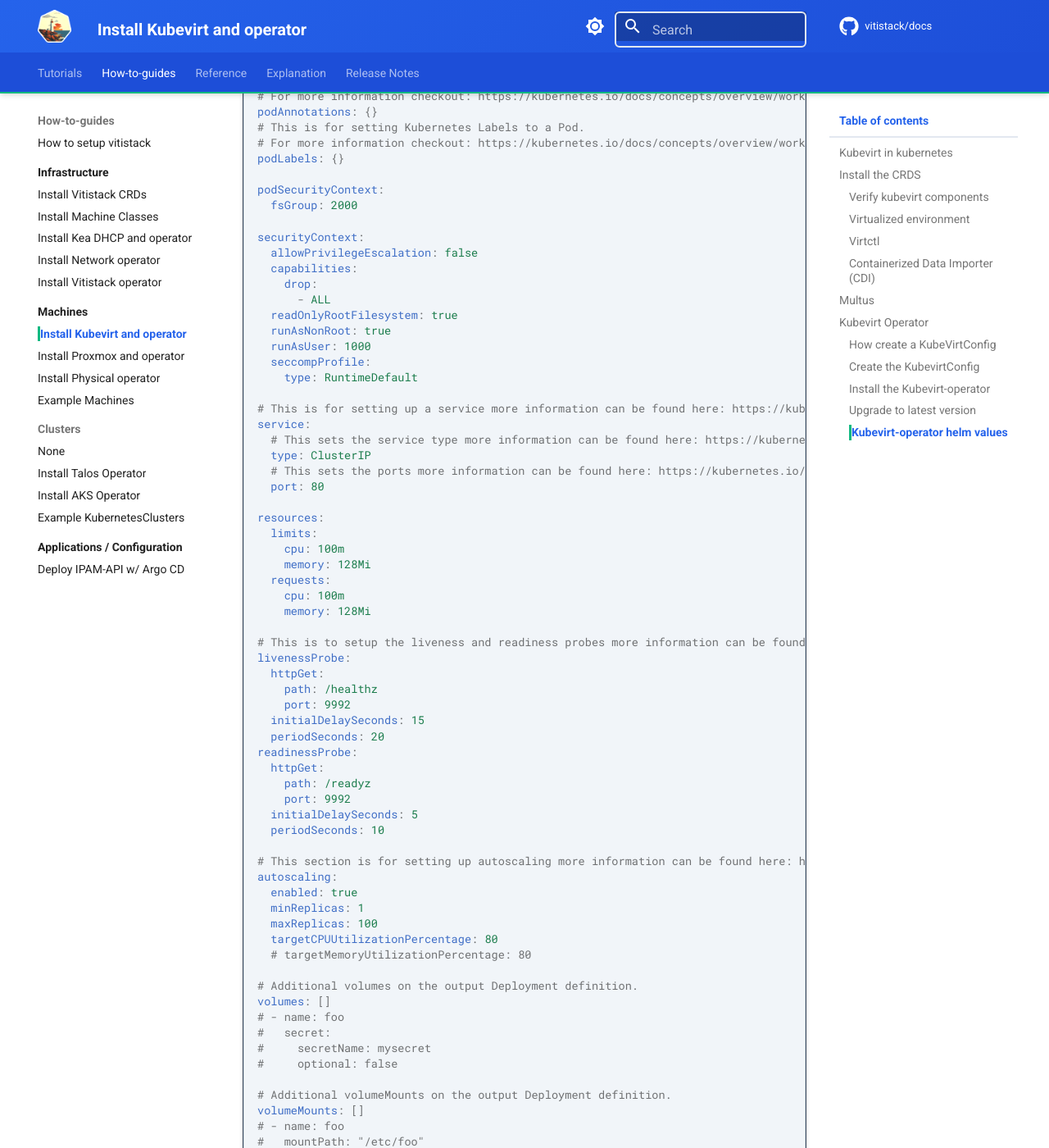
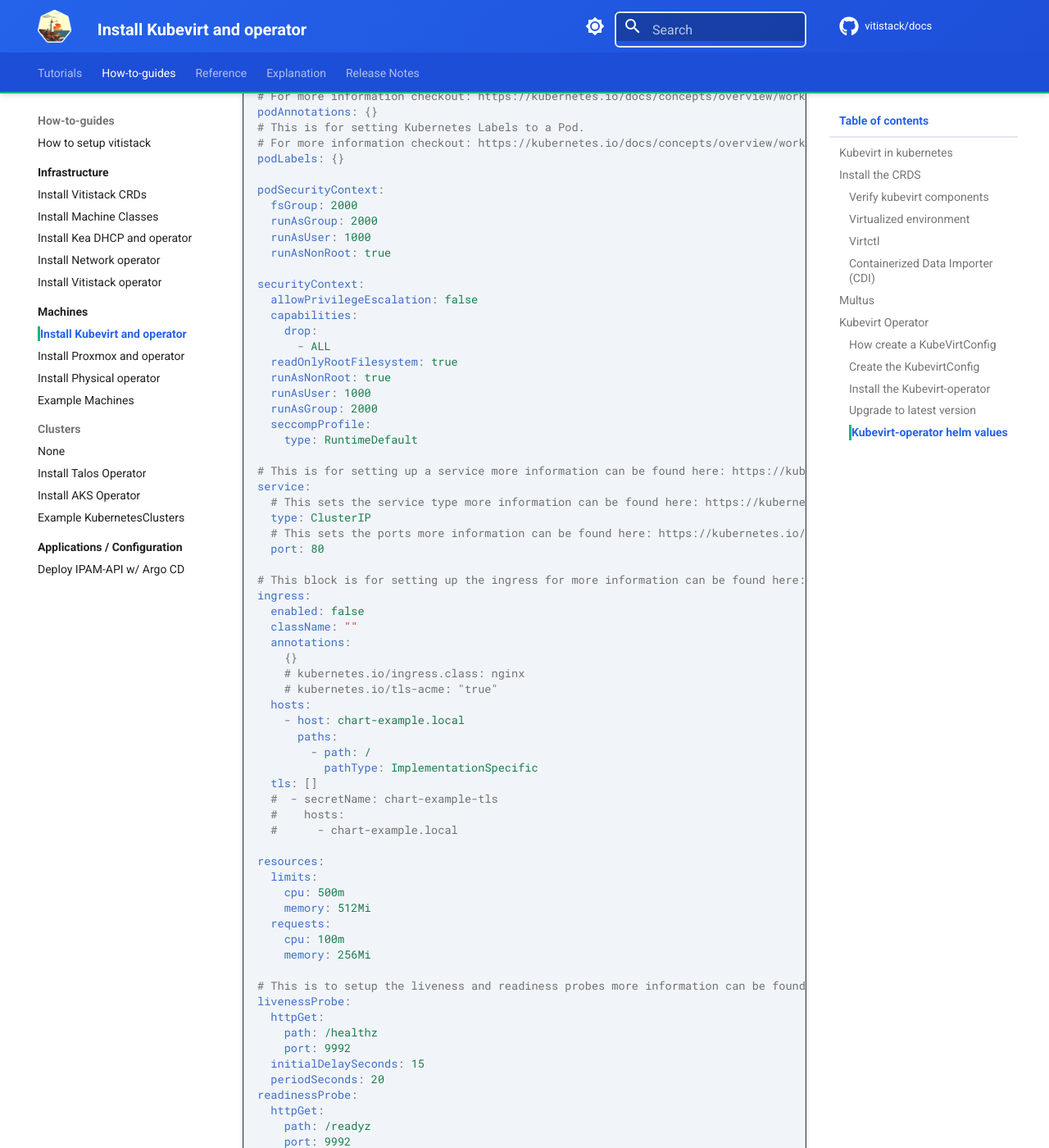
Before and after one commit to vitistack/docs, an MkDocs documentation site: the page built from docs/howtoguide/machines/install-kubevirt.md, in a window 1280 px wide and 1400 px high, scrolled down 4217 px. Shown: the whole window at 82% size. Built offline with MkDocs 1.6.1 and Material for MkDocs 9.7.7, drawn with Linux system fonts in a browser that asks for light colours; comment, search, counter and statistics services are not loaded; some of the changed text lies outside the part shown.

Commit message:
Update KubeVirt installation guide with improved security context and resource configurations

```diff
--- a/docs/howtoguide/machines/install-kubevirt.md
+++ b/docs/howtoguide/machines/install-kubevirt.md
@@ -195,6 +195,9 @@ podLabels: {}
 
 podSecurityContext:
   fsGroup: 2000
+  runAsGroup: 2000
+  runAsUser: 1000
+  runAsNonRoot: true
 
 securityContext:
   allowPrivilegeEscalation: false
@@ -204,6 +207,7 @@ securityContext:
   readOnlyRootFilesystem: true
   runAsNonRoot: true
   runAsUser: 1000
+  runAsGroup: 2000
   seccompProfile:
     type: RuntimeDefault
 
@@ -214,13 +218,31 @@ service:
   # This sets the ports more information can be found here: https://kubernetes.io/docs/concepts/services-networking/service/#field-spec-ports
   port: 80
 
+# This block is for setting up the ingress for more information can be found here: https://kubernetes.io/docs/concepts/services-networking/ingress/
+ingress:
+  enabled: false
+  className: ""
+  annotations:
+    {}
+    # kubernetes.io/ingress.class: nginx
+    # kubernetes.io/tls-acme: "true"
+  hosts:
+    - host: chart-example.local
+      paths:
+        - path: /
+          pathType: ImplementationSpecific
+  tls: []
+  #  - secretName: chart-example-tls
+  #    hosts:
+  #      - chart-example.local
+
 resources:
   limits:
-    cpu: 100m
-    memory: 128Mi
+    cpu: 500m
+    memory: 512Mi
   requests:
     cpu: 100m
-    memory: 128Mi
+    memory: 256Mi
 
 # This is to setup the liveness and readiness probes more information can be found here: https://kubernetes.io/docs/tasks/configure-pod-container/configure-liveness-readiness-startup-probes/
 livenessProbe:
@@ -275,11 +297,17 @@ nadCniVersion: "1.0.0"
 # Where to fetch public IPs from: "vmi" (default, from KubeVirt VMI) or "networkconfiguration"
 ipSource: "vmi"
 # Enable Containerized Data Importer (CDI) support
-kubevirtSupportCDI: false
+kubevirtSupportCDI: true
 # Name of the MachineProvider
 machineProviderName: "kubevirt-provider"
 # PVC volume mode: "Block" (default) or "Filesystem"
 pvcVolumeMode: "Block"
+# PVC access mode for DataVolumes: "ReadWriteOnce" (default), "ReadWriteMany", "ReadOnlyMany"
+# Use "ReadWriteOnce" for local-path, Ceph RBD; "ReadWriteMany" for CephFS, NFS
+pvcAccessMode: "ReadWriteOnce"
+# Storage class name for PVCs. If empty (default), uses the cluster's default storage class.
+# Set this to a specific storage class name to override the default (e.g., "local-path", "ceph-rbd")
+storageClassName: ""
 # Optional prefix for VM names
 vmNamePrefix: ""
 # Vitistack name (optional)
```
Also changed, not shown: other parts of docs/howtoguide/machines/install-kubevirt.md (+1 -1 lines).
